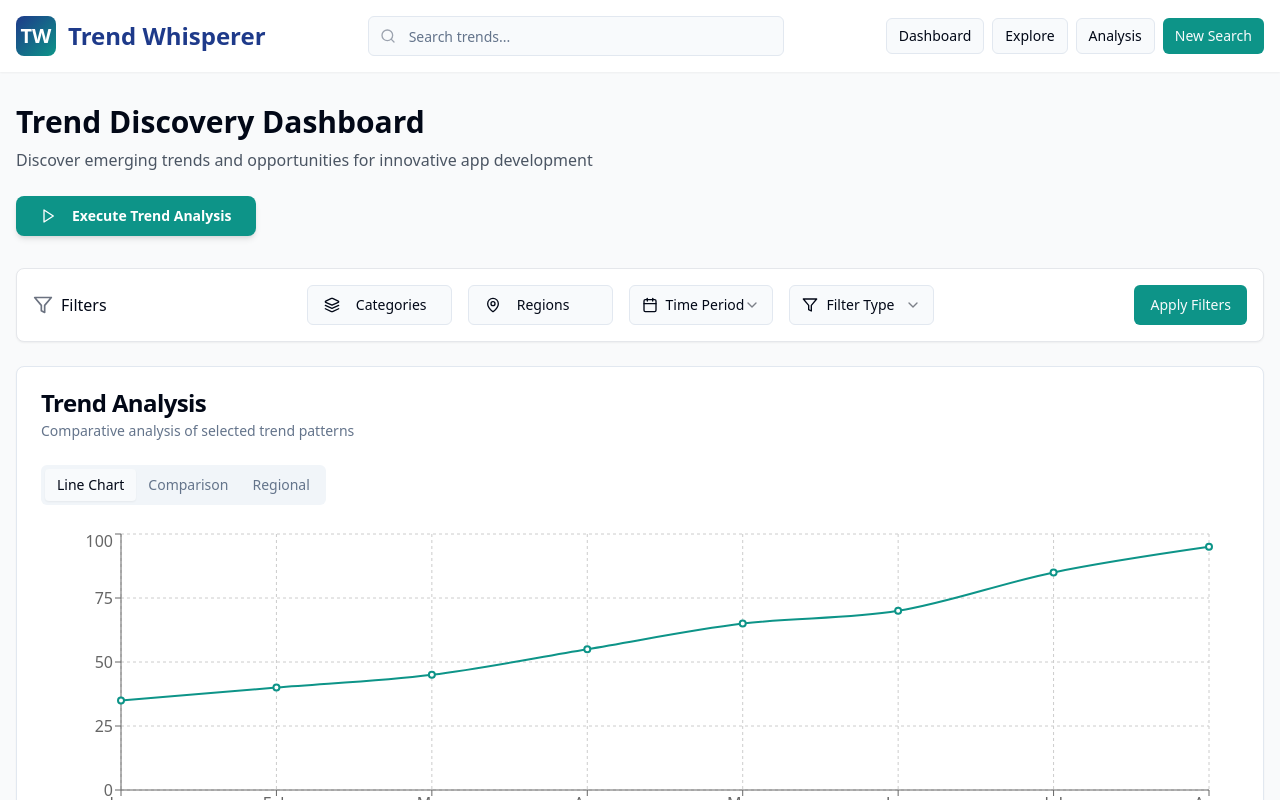
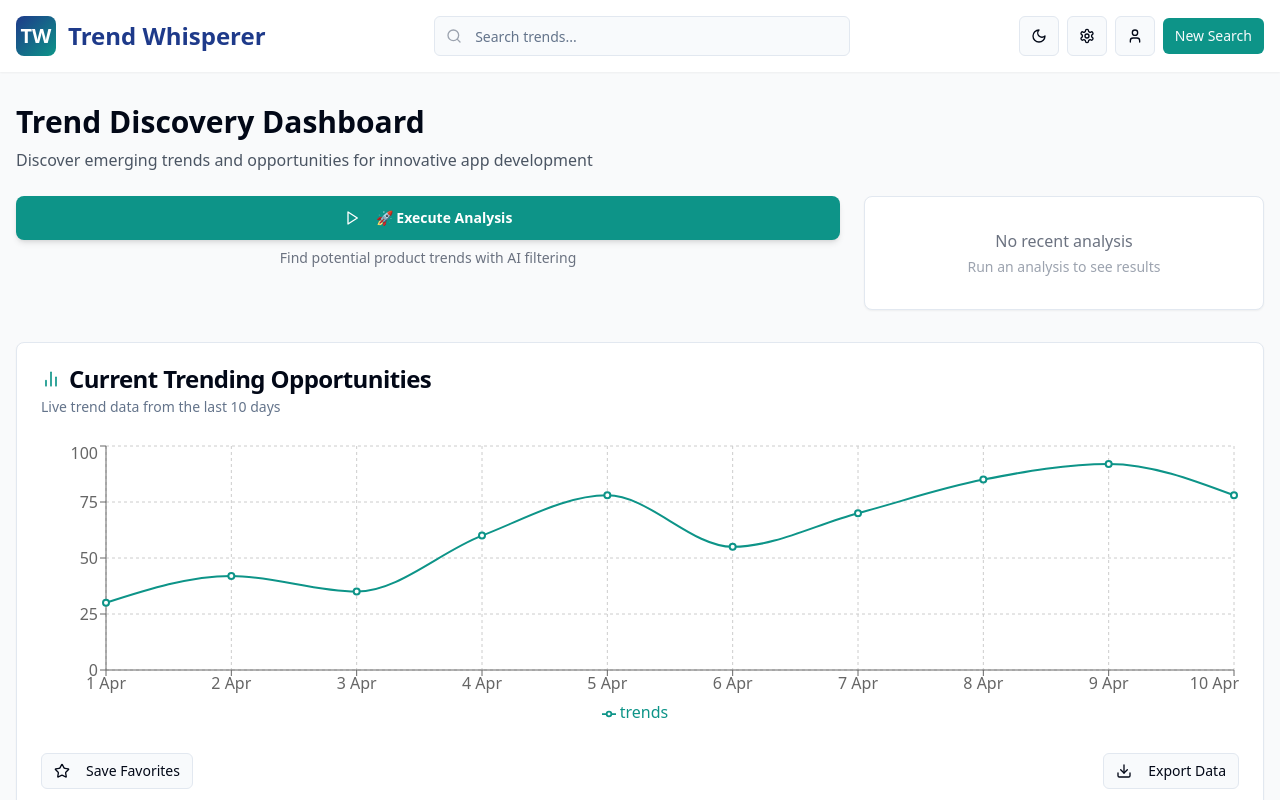
Before and after one commit to sergeysmolkin-grodt/TrendingApps, a React (Vite) app: page / in a window 1280 px wide. Shown: the top 800 px of the page. Built offline with nearby package versions, Linux system fonts and the light colour scheme.

Commit message:
feat: Implement dashboard and trend analysis features

```diff
--- a/src/components/Dashboard.tsx
+++ b/src/components/Dashboard.tsx
@@ -1,17 +1,36 @@
 
 import React, { useState } from 'react';
+import { Button } from "@/components/ui/button";
+import { Card, CardContent, CardDescription, CardFooter, CardHeader, CardTitle } from "@/components/ui/card";
+import { Play, Search, Clock, BarChart2, Star, Download, Moon, Sun, User, Settings } from "lucide-react";
+import { toast } from "@/hooks/use-toast";
 import Header from './Header';
 import FilterBar from './FilterBar';
 import TrendAnalysis from './TrendAnalysis';
 import AIInsights from './AIInsights';
 import TrendGrid from './TrendGrid';
 import SocialMediaTrendAnalysis from './SocialMediaTrendAnalysis';
-import { Button } from "@/components/ui/button";
-import { Play } from "lucide-react";
-import { toast } from "@/hooks/use-toast";
+import { Badge } from "@/components/ui/badge";
+import { LineChart, Line, XAxis, YAxis, CartesianGrid, Tooltip, Legend, ResponsiveContainer } from 'recharts';
 
 const Dashboard = () => {
   const [isExecuting, setIsExecuting] = useState(false);
+  const [lastRunData, setLastRunData] = useState<{date: string, trendsCount: number} | null>(null);
+  const [theme, setTheme] = useState<'light' | 'dark'>('light');
+
+  // Sample trend data for the graph
+  const trendData = [
+    { date: '1 Apr', trends: 30 },
+    { date: '2 Apr', trends: 42 },
+    { date: '3 Apr', trends: 35 },
+    { date: '4 Apr', trends: 60 },
+    { date: '5 Apr', trends: 78 },
+    { date: '6 Apr', trends: 55 },
+    { date: '7 Apr', trends: 70 },
+    { date: '8 Apr', trends: 85 },
+    { date: '9 Apr', trends: 92 },
+    { date: '10 Apr', trends: 78 },
+  ];
 
   const handleExecute = () => {
     setIsExecuting(true);
@@ -25,6 +44,14 @@ const Dashboard = () => {
     // Simulate the processing time
     setTimeout(() => {
       setIsExecuting(false);
+
+      // Update last run data
+      const now = new Date();
+      setLastRunData({
+        date: now.toLocaleString(),
+        trendsCount: Math.floor(Math.random() * 30) + 20 // Random number between 20-50
+      });
+
       toast({
         title: "Analysis complete",
         description: "Filtered out celebrity names and non-relevant queries. View results below.",
@@ -36,9 +63,18 @@ const Dashboard = () => {
     }, 3000);
   };
 
+  const toggleTheme = () => {
+    setTheme(theme === 'light' ? 'dark' : 'light');
+    // In a real implementation, this would change the app's theme
+    document.documentElement.classList.toggle('dark');
+  };
+
   return (
     <div className="min-h-screen bg-gray-50 dark:bg-gray-900">
-      <Header />
+      <Header
+        onThemeToggle={toggleTheme}
+        theme={theme}
+      />
 
       <main className="container mx-auto px-4 py-8">
         <div className="mb-8">
@@ -47,14 +83,102 @@ const Dashboard = () => {
             Discover emerging trends and opportunities for innovative app development
           </p>
 
+          <div className="grid grid-cols-1 md:grid-cols-3 gap-6 mb-8">
+            <div className="md:col-span-2">
               <Button
                 onClick={handleExecute}
                 disabled={isExecuting}
-            className="bg-brand-teal hover:bg-brand-teal/90 text-white font-bold py-3 px-6 rounded-lg shadow-md flex items-center justify-center w-full md:w-auto mb-8"
+                className="bg-brand-teal hover:bg-brand-teal/90 text-white font-bold py-4 px-6 rounded-lg shadow-md flex items-center justify-center w-full"
+                size="lg"
               >
                 <Play className="mr-2 h-5 w-5" />
-            {isExecuting ? "Analyzing Trends..." : "Execute Trend Analysis"}
+                {isExecuting ? "Analyzing Trends..." : "🚀 Execute Analysis"}
               </Button>
+              <p className="text-sm text-gray-500 mt-2 text-center">Find potential product trends with AI filtering</p>
+            </div>
+
+            <div className="md:col-span-1">
+              {lastRunData ? (
+                <Card>
+                  <CardHeader className="pb-2">
+                    <CardTitle className="text-lg flex items-center">
+                      <Clock className="h-4 w-4 mr-2" />
+                      Last Analysis
+                    </CardTitle>
+                  </CardHeader>
+                  <CardContent>
+                    <div className="flex flex-col">
+                      <div className="flex justify-between items-center mb-1">
+                        <span className="text-sm text-gray-500">Date:</span>
+                        <span className="font-medium">{lastRunData.date}</span>
+                      </div>
+                      <div className="flex justify-between items-center mb-2">
+                        <span className="text-sm text-gray-500">Trends found:</span>
+                        <Badge variant="outline" className="bg-brand-teal/10 text-brand-teal">
+                          {lastRunData.trendsCount} trends
+                        </Badge>
+                      </div>
+                    </div>
+                  </CardContent>
+                  <CardFooter className="pt-0">
+                    <Button variant="outline" className="w-full">
+                      <Search className="h-4 w-4 mr-2" />
+                      View Results
+                    </Button>
+                  </CardFooter>
+                </Card>
+              ) : (
+                <Card className="h-full flex items-center justify-center">
+                  <CardContent className="text-center py-8">
+                    <p className="text-gray-500">No recent analysis</p>
+                    <p className="text-sm text-gray-400 mt-1">Run an analysis to see results</p>
+                  </CardContent>
+                </Card>
+              )}
+            </div>
+          </div>
+
+          <Card className="mb-8">
+            <CardHeader>
+              <CardTitle className="flex items-center">
+                <BarChart2 className="h-5 w-5 mr-2 text-brand-teal" />
+                Current Trending Opportunities
+              </CardTitle>
+              <CardDescription>
+                Live trend data from the last 10 days
+              </CardDescription>
+            </CardHeader>
+            <CardContent>
+              <div className="h-72">
+                <ResponsiveContainer width="100%" height="100%">
+                  <LineChart data={trendData}>
+                    <CartesianGrid strokeDasharray="3 3" />
+                    <XAxis dataKey="date" />
+                    <YAxis />
+                    <Tooltip />
+                    <Legend />
+                    <Line
+                      type="monotone"
+                      dataKey="trends"
+                      stroke="#0D9488"
+                      strokeWidth={2}
+                      activeDot={{ r: 8 }}
+                    />
+                  </LineChart>
+                </ResponsiveContainer>
+              </div>
+            </CardContent>
+            <CardFooter className="flex justify-between">
+              <Button variant="outline" size="sm" className="flex items-center">
+                <Star className="h-4 w-4 mr-2" />
+                Save Favorites
+              </Button>
+              <Button variant="outline" size="sm" className="flex items-center">
+                <Download className="h-4 w-4 mr-2" />
+                Export Data
+              </Button>
+            </CardFooter>
+          </Card>
         </div>
 
         <FilterBar />
@@ -76,7 +200,7 @@ const Dashboard = () => {
           <div className="flex flex-col md:flex-row justify-between items-center">
             <div className="mb-4 md:mb-0">
               <p className="text-sm text-gray-600 dark:text-gray-300">
-                © 2023 Trend Whisperer | Ideas Forge
+                © 2025 Trend Whisperer | Ideas Forge
               </p>
             </div>
             <div className="flex space-x-4">
--- a/src/components/Header.tsx
+++ b/src/components/Header.tsx
@@ -1,10 +1,21 @@
 
 import React from 'react';
-import { Search } from 'lucide-react';
+import { Search, Moon, Sun, User, Settings } from 'lucide-react';
 import { Input } from "@/components/ui/input";
 import { Button } from "@/components/ui/button";
+import {
+  Tooltip,
+  TooltipContent,
+  TooltipProvider,
+  TooltipTrigger
+} from "@/components/ui/tooltip";
 
-const Header = () => {
+interface HeaderProps {
+  onThemeToggle?: () => void;
+  theme?: 'light' | 'dark';
+}
+
+const Header: React.FC<HeaderProps> = ({ onThemeToggle, theme = 'light' }) => {
   return (
     <header className="w-full bg-white dark:bg-gray-900 shadow-sm">
       <div className="container mx-auto px-4 py-4 flex flex-col md:flex-row items-center justify-between">
@@ -28,11 +39,49 @@ const Header = () => {
           />
         </div>
 
-        <div className="hidden md:flex space-x-2 mt-4 md:mt-0">
-          <Button variant="outline" size="sm">Dashboard</Button>
-          <Button variant="outline" size="sm">Explore</Button>
-          <Button variant="outline" size="sm">Analysis</Button>
-          <Button size="sm" className="bg-brand-teal hover:bg-brand-teal/90">New Search</Button>
+        <div className="flex items-center space-x-2 mt-4 md:mt-0">
+          <TooltipProvider>
+            <Tooltip>
+              <TooltipTrigger asChild>
+                <Button variant="outline" size="icon" onClick={onThemeToggle}>
+                  {theme === 'light' ? <Moon className="h-[1.2rem] w-[1.2rem]" /> : <Sun className="h-[1.2rem] w-[1.2rem]" />}
+                </Button>
+              </TooltipTrigger>
+              <TooltipContent>
+                <p>Toggle theme</p>
+              </TooltipContent>
+            </Tooltip>
+          </TooltipProvider>
+
+          <TooltipProvider>
+            <Tooltip>
+              <TooltipTrigger asChild>
+                <Button variant="outline" size="icon">
+                  <Settings className="h-[1.2rem] w-[1.2rem]" />
+                </Button>
+              </TooltipTrigger>
+              <TooltipContent>
+                <p>Settings</p>
+              </TooltipContent>
+            </Tooltip>
+          </TooltipProvider>
+
+          <TooltipProvider>
+            <Tooltip>
+              <TooltipTrigger asChild>
+                <Button variant="outline" size="icon">
+                  <User className="h-[1.2rem] w-[1.2rem]" />
+                </Button>
+              </TooltipTrigger>
+              <TooltipContent>
+                <p>Profile</p>
+              </TooltipContent>
+            </Tooltip>
+          </TooltipProvider>
+
+          <div className="hidden md:flex ml-2">
+            <Button size="sm" className="bg-brand-teal hover:bg-brand-teal/90">New Search</Button>
+          </div>
         </div>
       </div>
     </header>
```
Lines whose indentation alone changed are shown as unchanged.
